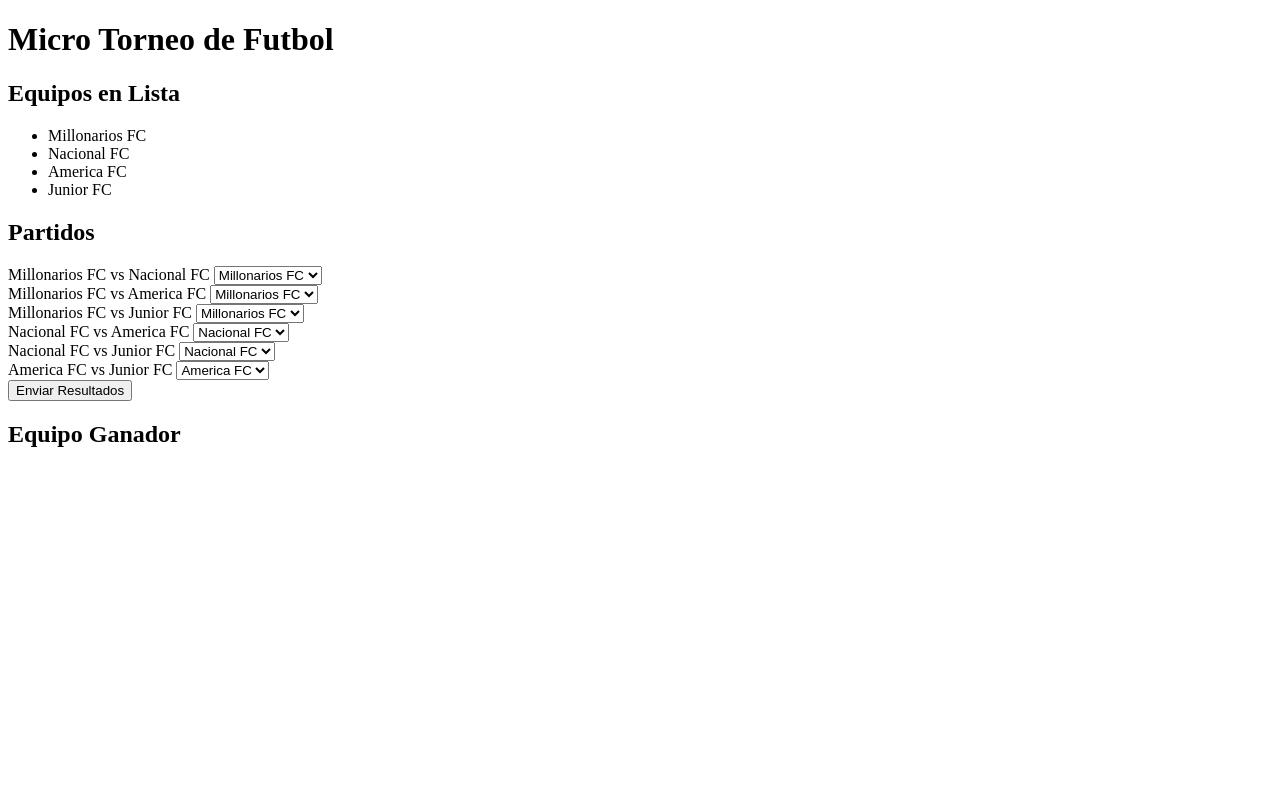
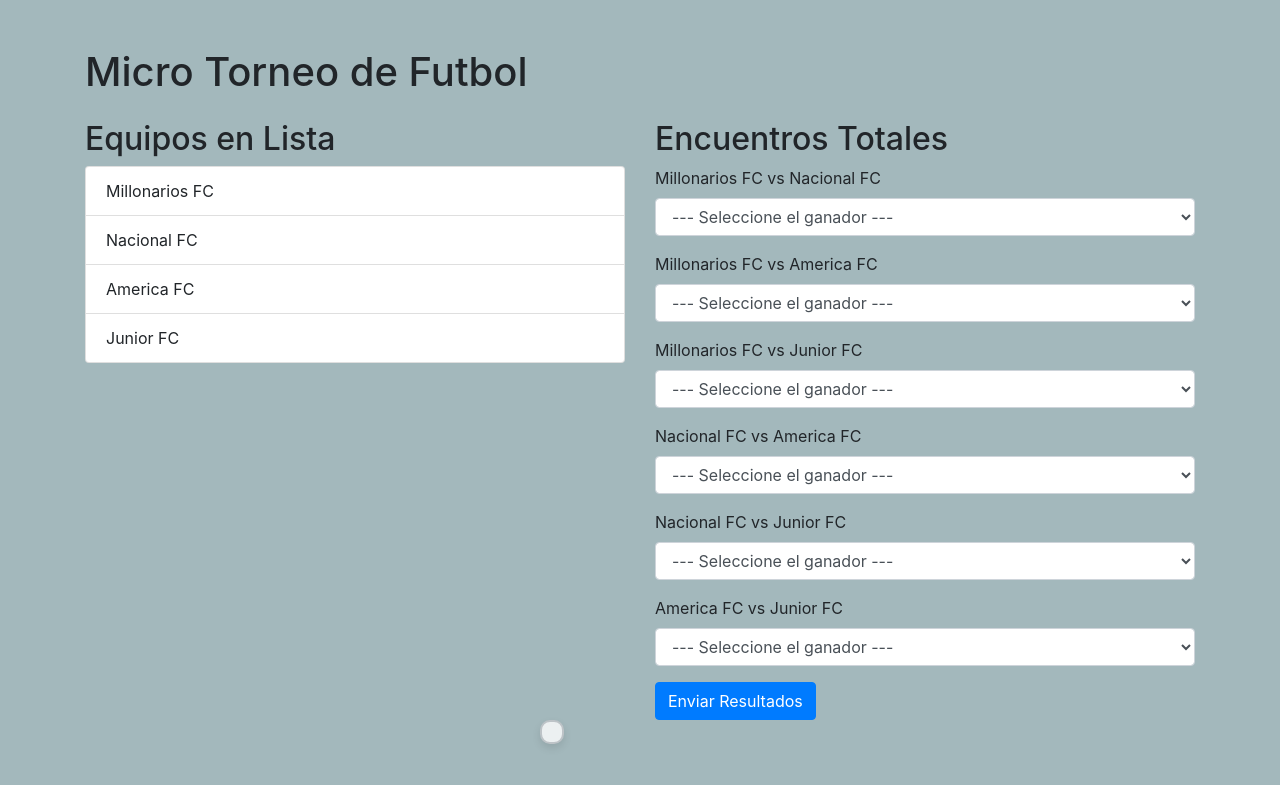
Before and after one commit to seguraedwin5/TorneoFutbol, a Flask app: page / in a window 1280 px wide. Shown: the top 785 px of the page. Run offline with Flask 3, Linux system fonts and the light colour scheme; some libraries are stand-ins or nearby versions.

Commit message:
Edit app.py index.html
Se implementan formatos CSS y JS en archivos estáticos externos

```diff
--- a/app.py
+++ b/app.py
@@ -3,13 +3,6 @@
 
 
 app = Flask(__name__)
-
-'''
-
-# Diccionario de Victorias por Equipos
-victories = {team: 0 for team in teams}
-
-'''
 
 # Index
 @app.route('/')
@@ -33,6 +26,7 @@
         match_object.set_victory(result,1)
 
     winner = max(match_object.get_victories(), key=match_object.get_victories().get)
+    match_object.reload_victories()
 
     return jsonify({'winner': winner})
 
--- a/match.py
+++ b/match.py
@@ -16,3 +16,6 @@
 
     def set_victory(self, team, unit=1):
         self.victories[team] += unit
+
+    def reload_victories(self):
+        self.victories = {team: 0 for team in self.teams}
--- /dev/null
+++ b/static/js/main.js
@@ -0,0 +1,19 @@
+$(document).ready(function() {
+    $('#matchForm').submit(function(e) {
+        e.preventDefault();
+        var resultados = [];
+        $('select[name="winner"]').each(function() {
+            resultados.push($(this).val());
+        });
+        $.ajax({
+            url: '/get_winner',
+            type: 'POST',
+            contentType: 'application/json',
+            data: JSON.stringify({resultados: resultados}),
+            success: function(response) {
+                $('#winnerTitle').show();
+                $('#winnerTeam').text(response.winner);
+            }
+        });
+    });
+});
--- /dev/null
+++ b/static/resources/css/styles.css
@@ -0,0 +1,24 @@
+
+body {
+    background-color: #a3b8bc;
+}
+
+#winnerTitle {
+    font-size: 2em;
+    text-align: center;
+    margin-bottom: 20px;
+}
+
+#winnerTeam {
+    color: #16a085;
+    text-align: center;
+    font-size: 1.5em;
+    font-weight: bold;
+    text-align: center;
+    background-color: #ecf0f1;
+    border: 2px solid #bdc3c7;
+    padding: 10px;
+    border-radius: 10px;
+    box-shadow: 0 4px 8px rgba(0,0,0,0.1);
+    display: inline-block;
+}
--- a/templates/index.html
+++ b/templates/index.html
@@ -3,26 +3,33 @@
 <head>
     <meta charset="UTF-8">
     <title>Torneo de Fútbol</title>
+    <link rel="stylesheet" href="https://stackpath.bootstrapcdn.com/bootstrap/4.5.2/css/bootstrap.min.css">
+    <link rel="stylesheet" href="/static/resources/css/styles.css">
+    <script src="/static/js/main.js"></script>
+
 </head>
+<body>
+    <div class="container mt-5">
 
-<body>
-    <div class="container">
-        <h1>Micro Torneo de Futbol</h1>
+        <h1 class="mb-4">Micro Torneo de Futbol</h1>
+
+        <div class="row">
+            <div class="col-md-6">
                 <h2>Equipos en Lista</h2>
-
-        <ul>
+                <ul class="list-group">
                     {% for team in teams %}
-            <li>{{ team }}</li>
+                    <li class="list-group-item">{{ team }}</li>
                     {% endfor %}
                 </ul>
-
-        <h2>Partidos</h2>
-
+            </div>
+            <div class="col-md-6">
+                <h2>Encuentros Totales</h2>
                 <form id="matchForm">
                     {% for match in matches %}
-            <div>
-                <label>{{ match[0] }} vs {{ match[1] }}</label>
-                <select name="winner">
+                    <div class="form-group">
+                        <label for="match{{loop.index}}">{{ match[0] }} vs {{ match[1] }}</label>
+                        <select class="form-control" id="match{{loop.index}}" name="winner">
+                            <option>--- Seleccione el ganador ---</option>
                             <option value="{{ match[0] }}">{{ match[0] }}</option>
                             <option value="{{ match[1] }}">{{ match[1] }}</option>
                         </select>
@@ -30,36 +37,17 @@
                     {% endfor %}
                     <button type="submit" class="btn btn-primary">Enviar Resultados</button>
                 </form>
+            </div>
+        </div>
+    </div>
 
-        <h2 id="winnerTitle">Equipo Ganador</h2>
-
-        <div id="winnerTeam"></div>
-
+    <div class="mx-auto" style="width: 200px;">
+        <h2 id="winnerTitle" class="text-center" style="display:none;">Equipo Ganador</h2>
+        <div id="winnerTeam" class="text-center"></div>
     </div>
 
     <script src="https://code.jquery.com/jquery-3.3.1.min.js"></script>
-
-    <script>
-        $(document).ready(function() {
-            $('#matchForm').submit(function(e) {
-                e.preventDefault();
-                var resultados = [];
-                $('select[name="winner"]').each(function() {
-                    resultados.push($(this).val());
-                });
-                $.ajax({
-                    url: '/get_winner',
-                    type: 'POST',
-                    contentType: 'application/json',
-                    data: JSON.stringify({resultados: resultados}),
-                    success: function(response) {
-                        $('#winnerTitle').show();
-                        $('#winnerTeam').text("El Equipo Ganador del Torneo es: " + response.winner);
-                    }
-                });
-            });
-        });
-
-    </script>
+    <script src="https://stackpath.bootstrapcdn.com/bootstrap/4.5.2/js/bootstrap.min.js"></script>
+    <script src="/static/js/main.js"></script>
 </body>
 </html>
```
Lines whose indentation alone changed are shown as unchanged.
